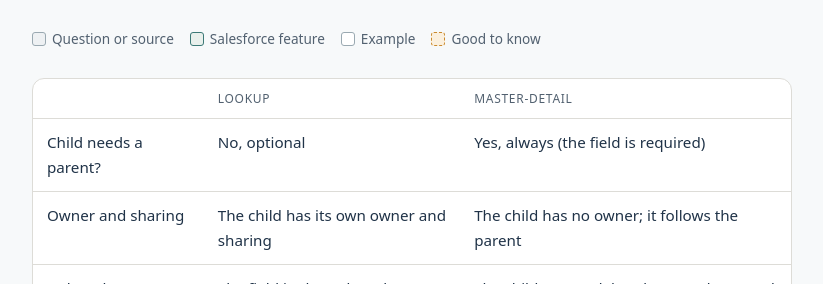
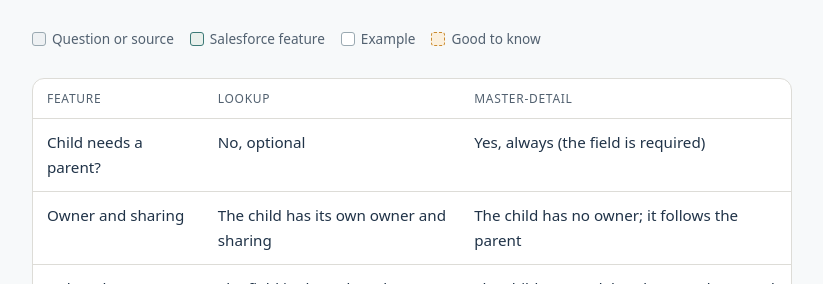
Before and after one commit to serapozturkkucuk/serapozturkkucuk.github.io, a Jekyll site: the page docs/harbourline/index.html, which Jekyll copies as it is, in a window 1280 px wide and 900 px high, scrolled down 3929 px. Shown: the part 170-454 px from the top of the window, without its empty margins (228-1051 px from the left). Built offline with Jekyll 4.4.1, drawn with Linux system fonts in a browser that asks for light colours.

Commit message:
Update Harbourline accessibility and favicon: docs/harbourline/index.html

```diff
--- a/docs/harbourline/index.html
+++ b/docs/harbourline/index.html
@@ -4,6 +4,7 @@
 <meta charset="utf-8">
 <meta name="viewport" content="width=device-width, initial-scale=1">
 <meta name="theme-color" content="#F7F9FA">
+<link rel="icon" href="/assets/img/favicon.svg" type="image/svg+xml">
 <title>Serap Ozturk-Kucuk Salesforce Portfolio</title>
 
 <style>
@@ -264,7 +265,7 @@ footer { font-size: 0.85rem; color: var(--muted); border-top: 1px solid var(--li
     </div>
     <div class="table-wrap">
       <table>
-        <thead><tr><th></th><th>Lookup</th><th>Master-Detail</th></tr></thead>
+        <thead><tr><th>Feature</th><th>Lookup</th><th>Master-Detail</th></tr></thead>
         <tbody>
           <tr><td>Child needs a parent?</td><td>No, optional</td><td>Yes, always (the field is required)</td></tr>
           <tr><td>Owner and sharing</td><td>The child has its own owner and sharing</td><td>The child has no owner; it follows the parent</td></tr>
```
